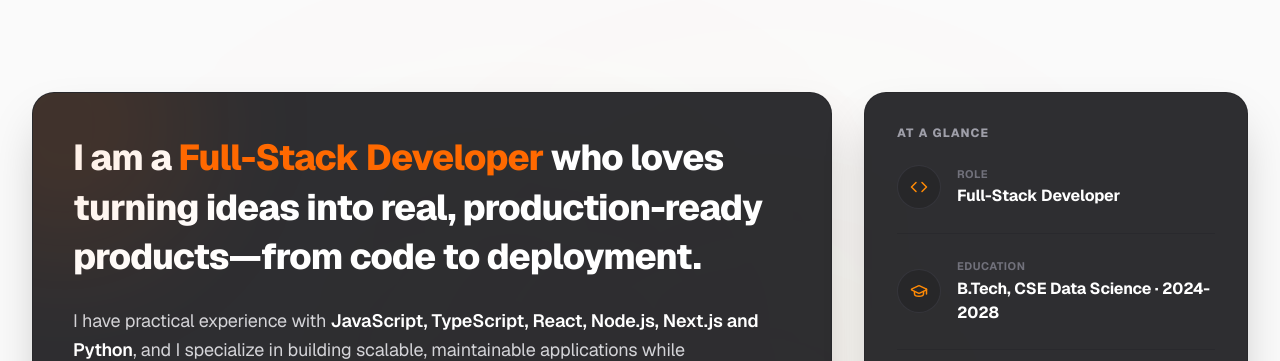
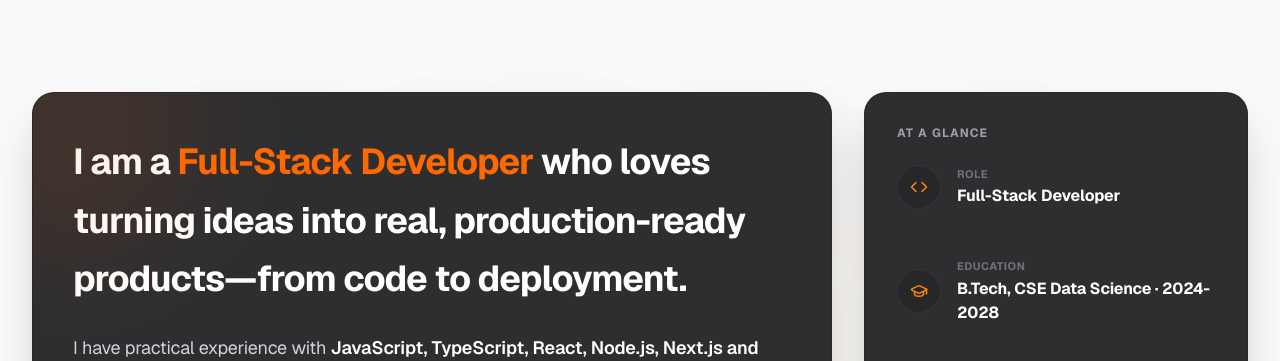
Before and after one commit to Harsh-Upadhyay005/Portfolio-Website, a Next.js app: page / in a window 1280 px wide. Shown: the part 820-1181 px from the top of the page. Built offline with nearby package versions, Linux system fonts and the light colour scheme; no server answers.

Commit message:
feat(About): Remove quote mark icon and update headline styles for improved readability

```diff
--- a/components/About.tsx
+++ b/components/About.tsx
@@ -35,15 +35,8 @@ export default function About() {
             <div className="absolute -top-24 -left-24 w-64 h-64 bg-orange-500/10 rounded-full blur-3xl pointer-events-none" />
 
             <div>
-              {/* Quote Mark Icon 99 */}
-              {/* <div className="mb-6 text-orange-500 dark:text-orange-500/90">
-                <span className="text-5xl sm:text-6xl font-serif leading-none font-bold select-none tracking-tighter opacity-90">
-                  99
-                </span>
-              </div> */}
-
               {/* Main Headline */}
-              <h2 className="text-2xl sm:text-3xl md:text-4xl font-extrabold text-white leading-snug mb-6 tracking-tight">
+              <h2 className="text-2xl sm:text-3xl md:text-4xl font-bold text-white leading-relaxed mb-6 tracking-tight">
                 I am a{" "}
                 <span className="text-orange-500 dark:text-orange-400">
                   Full-Stack Developer
@@ -96,7 +89,7 @@ export default function About() {
           >
             {/* Header */}
             <div>
-              <h3 className="text-xs uppercase font-extrabold tracking-widest text-zinc-400 mb-6">
+              <h3 className="text-xs uppercase font-bold tracking-widest text-zinc-400 mb-6">
                 AT A GLANCE
               </h3>
 
```
